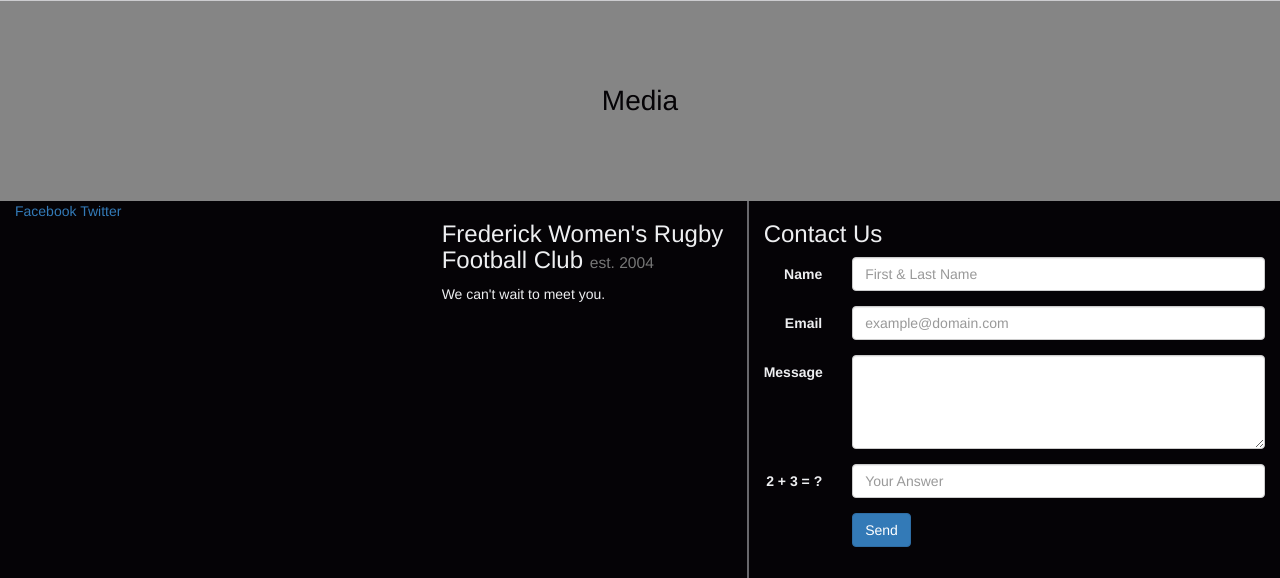
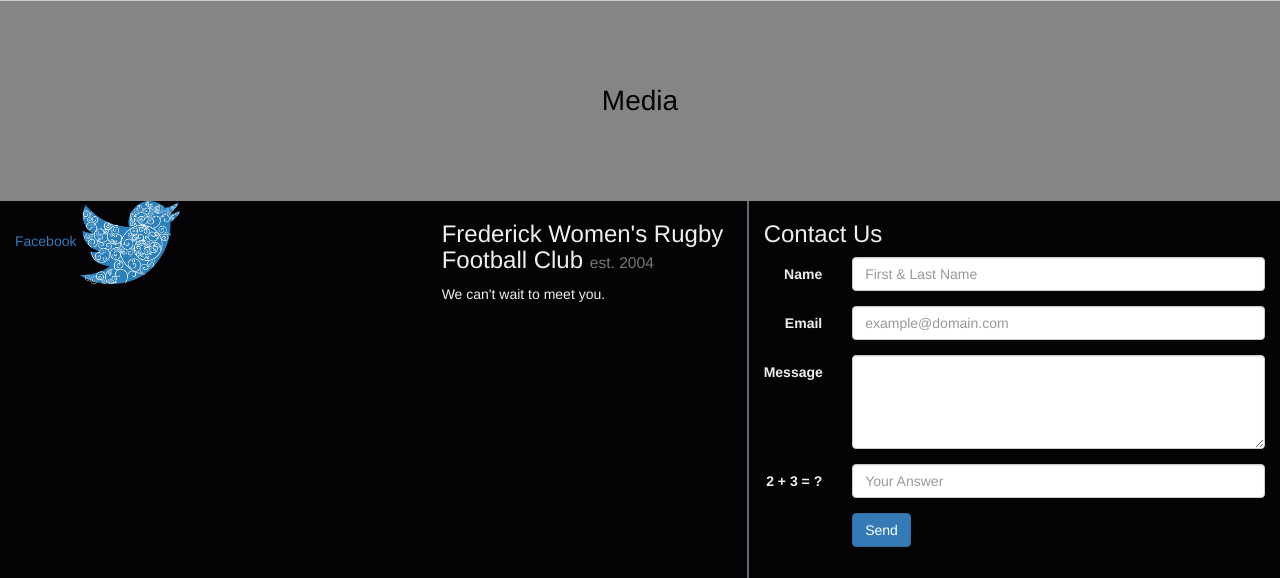
Before and after one commit to nikki6/fwrfc, a PHP site: page / in a window 1280 px wide. Shown: the part 1511-2089 px from the top of the page. Run offline with PHP 8.4, Linux system fonts and the light colour scheme; data that the repository does not hold is empty; some libraries are stand-ins or nearby versions.

Commit message:
added twitter image logo

```diff
--- a/css/main.css
+++ b/css/main.css
@@ -197,5 +197,7 @@ fieldset[disabled] .navbar-default .btn-link:focus {
   color: #eeeff1; }
   .footer .contact {
     border-left: solid rgba(204, 204, 207, 0.5) 2px; }
+  .footer .social img {
+    width: 100px; }
 
 /*# sourceMappingURL=main.css.map */
--- a/index.php
+++ b/index.php
@@ -224,7 +224,7 @@ if (!$errName && !$errEmail && !$errMessage && !$errHuman) {
         <div class="row footer">
             <div class="col-sm-12 col-md-4 col-lg-4 social">
                 <a href="http://www.facebook.com">Facebook</a>
-                <a href="http://www.twitter.com">Twitter</a>
+                <a href="http://www.twitter.com"><img src="img/social_media/twitterSwirl.png" alt = "twitter"></a>
             </div>
             <div class="col-sm-12 col-md-3 col-lg-3 important">
                 <h3>Frederick Women's Rugby Football Club <small>est. 2004</small></h3>
--- a/scss/main.scss
+++ b/scss/main.scss
@@ -292,4 +292,10 @@ fieldset[disabled] .navbar-default .btn-link:focus {
     .contact{
         border-left: solid $grey5 2px;
     }
+
+    .social{
+        img{
+            width: 100px;
+        }
+    }
 }
```
Also changed, not shown: img/social_media/twitterSwirl.png (added), 1 other file.
